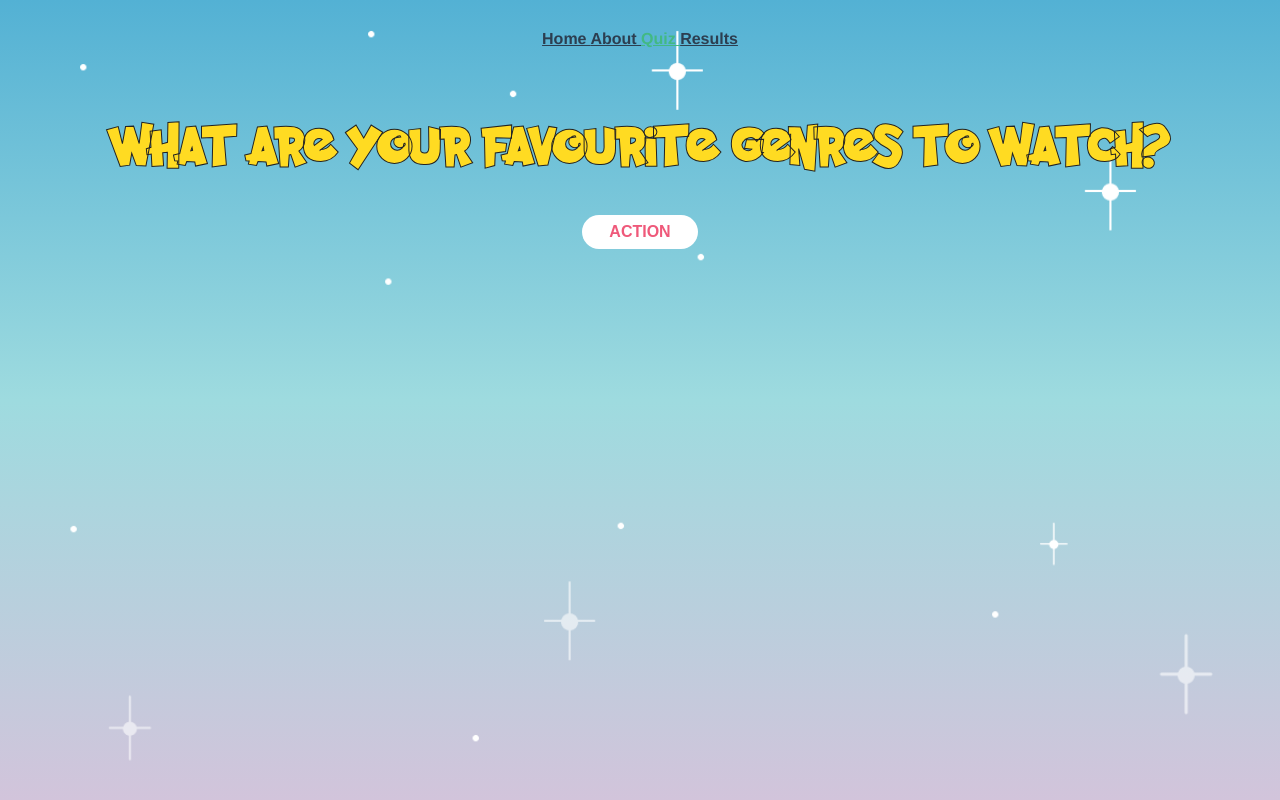
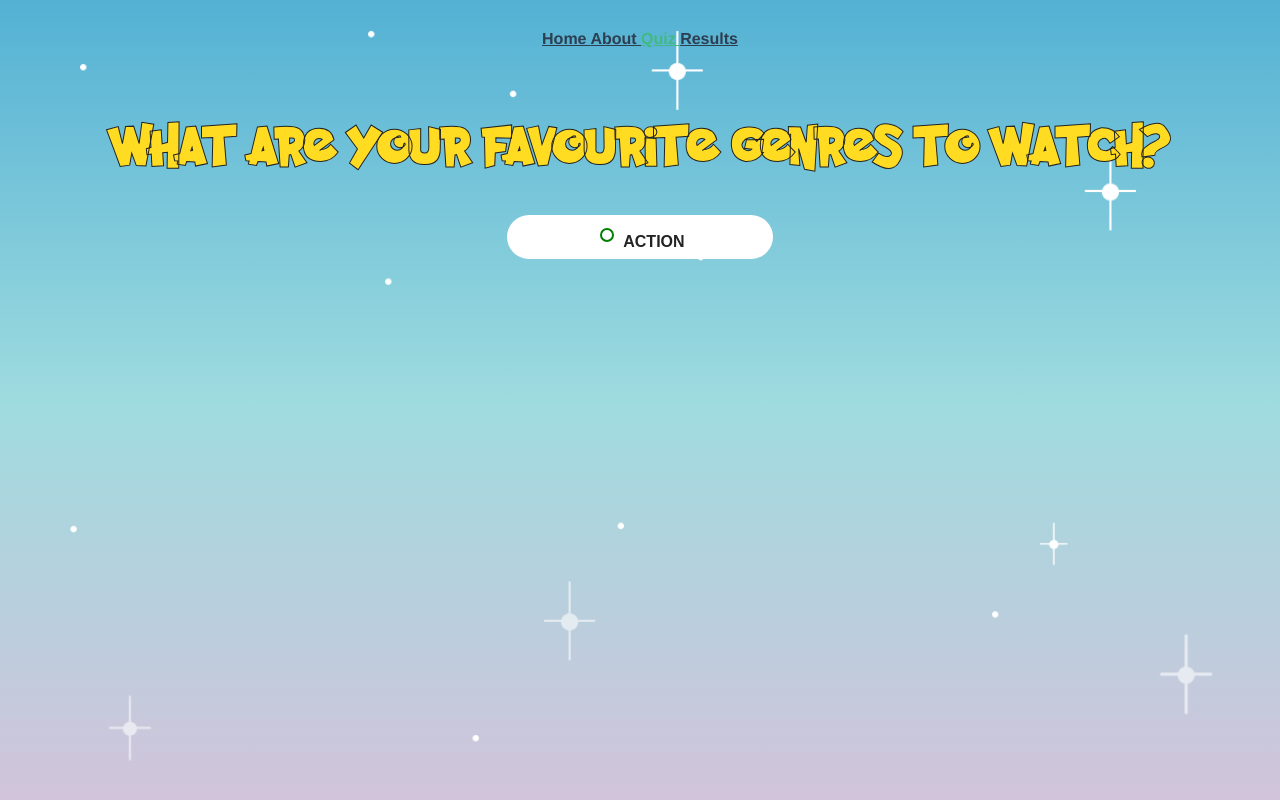
Before and after one commit to builtbybea/breakable-toy, a Vue app: page /quiz/start in a window 1280 px wide. Built offline with nearby package versions, Linux system fonts and the light colour scheme.

Commit message:
style: Add style to custom input radio

```diff
--- a/src/assets/scss/components/_customInput.scss
+++ b/src/assets/scss/components/_customInput.scss
@@ -25,3 +25,12 @@
         }
     }
 }
+
+span {
+    display: inline-flex;
+    height: 10px;
+    width: 10px;
+    border-radius: 50%;
+    border: 2px solid green;
+    margin: 5px;
+}
--- a/src/views/Quiz.vue
+++ b/src/views/Quiz.vue
@@ -1,7 +1,7 @@
 <template>
   <div class="quiz">
     <Title msg="What Are Your Favourite Genres To Watch?" />
-    <CustomInput text="Action" type="checkbox" @get-selected="selectedAnswer" />
+    <CustomInput text="Action" type="radio" @get-selected="selectedAnswer" />
   </div>
 </template>
 
```
